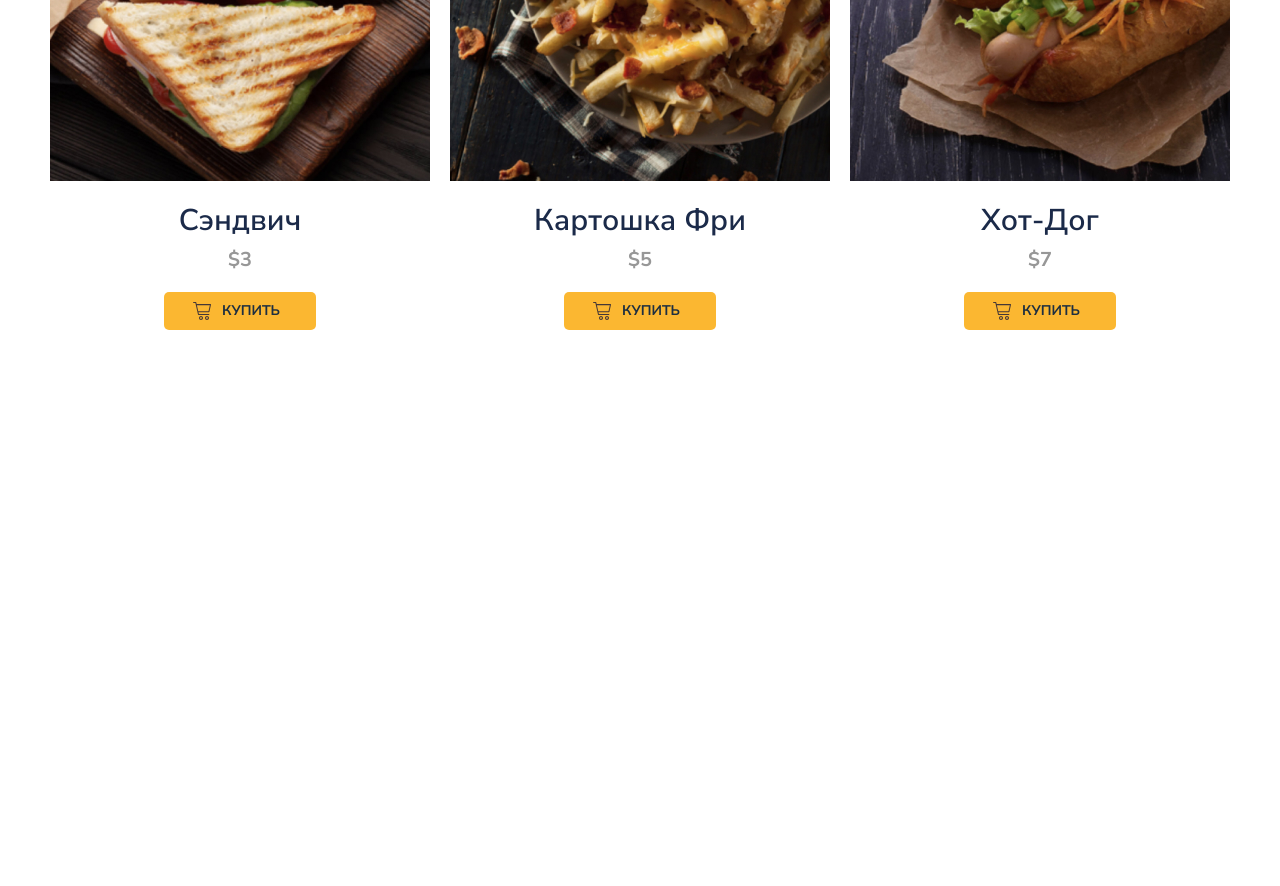
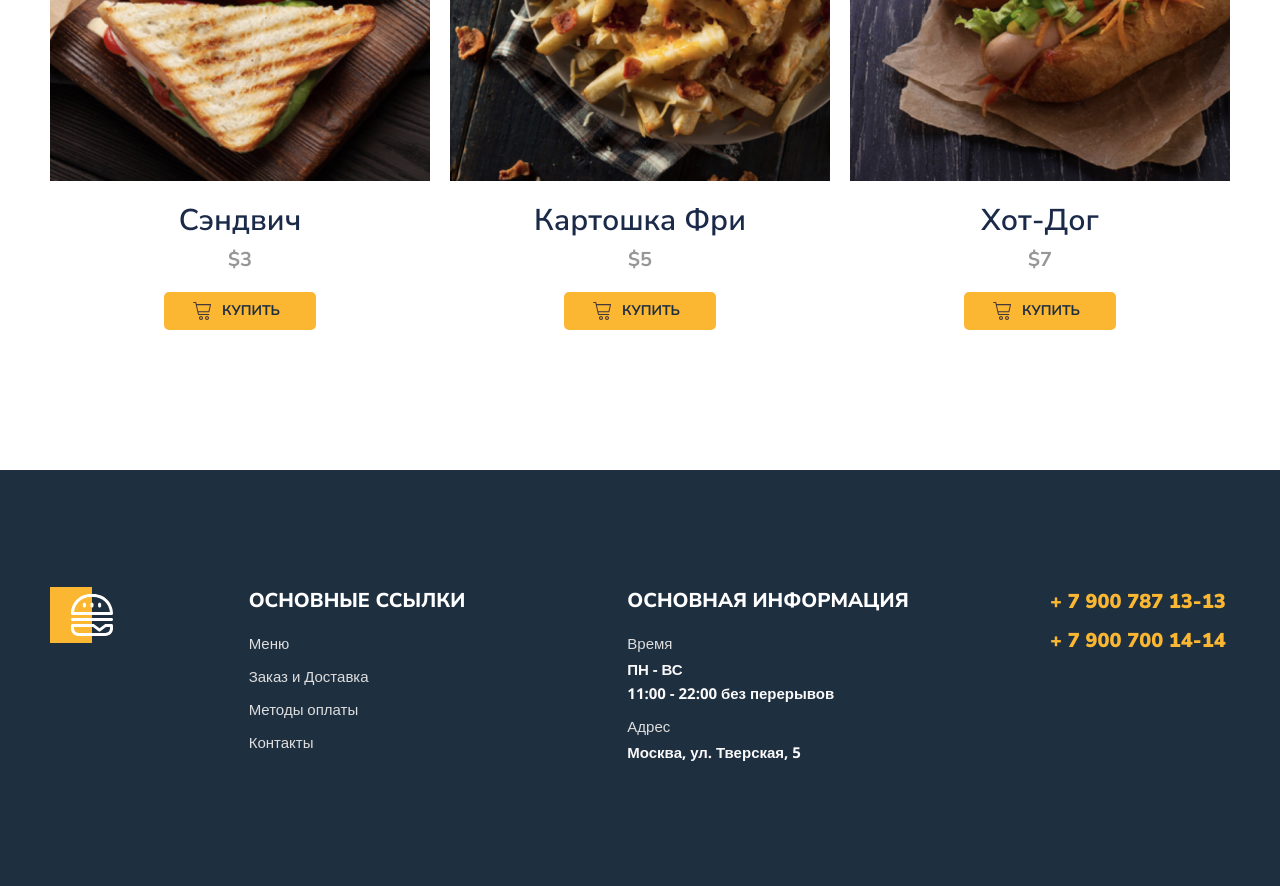
Before and after one commit to Dellevar-wow/Module01-Burger, a plain HTML site: page index2.html in a window 1280 px wide. Shown: the part 3002-3888 px from the top of the page. Before the commit the page ends 3363 px from the top, so only its background shows below. Drawn offline with nearby package versions, Linux system fonts and the light colour scheme.

Commit message:
Add footer

```diff
--- a/index2.html
+++ b/index2.html
@@ -182,5 +182,47 @@
             </div>
         </section>
     </main>
+    <footer>
+        <div class="container">
+            <div class="footer-box">
+                <div class="footer-item">
+                    <img class="footer-logo" src="image/logo.svg" alt="Logo">
+                </div>
+                <div class="footer-item-links">
+                    <div class="footer-item">
+                            <h2 class="footer-title">основные ссылки</h2>
+                        <ul class="footer-list">
+                            <li><a href="">Меню</a></li>
+                            <li><a href="">Заказ и Доставка</a></li>
+                            <li><a href="">Методы оплаты</a></li>
+                            <li><a href="">Контакты</a></li>
+                        </ul>
+                    </div>
+                </div>
+                <div class="footer-item-info">
+                    <div class="footer-item">
+                            <h2 class="footer-title">основная информация</h2>
+                        <ul class="footer-list">
+                            <li>
+                                <span>Время</span>
+                                ПН - ВС <br>
+                                11:00 - 22:00 без перерывов
+                            </li>
+                            <li>
+                                <span>Адрес</span>
+                                Москва, ул. Тверская, 5
+                            </li>
+                        </ul>
+                    </div>
+                </div>
+                <div class="footer-tel">
+                    <ul class="footer-list">
+                        <li>+ 7 900 787 13-13</li>
+                        <li>+ 7 900 700 14-14</li>
+                    </ul>
+                </div>
+            </div>
+        </div>
+    </footer>
 </body>
 </html>
--- a/style/main2.css
+++ b/style/main2.css
@@ -138,6 +138,9 @@ header {
     line-height: 1.6;
     max-width: 320px;
     margin: 0 auto;
+}
+main {
+    padding-bottom: 109px;
 }
 .banner-box {
     background-image: url(../image/banner_bg.jpg);
@@ -296,3 +299,70 @@ header {
 .additional-menu-header {
     margin-bottom: 36px;
 }
+footer{
+    background: #1E2F40;
+    color: #fff;
+    padding-top: 117px;
+    padding-bottom: 106px;
+}
+.footer-box {
+    display: flex;
+    justify-content: space-between;
+}
+.footer-logo{
+    width: 63px;
+    height: 56px;
+}
+.footer-item-links {
+    width: 274px;
+    height: 173px;
+    padding-left: 50px;
+    padding-top: 2px;
+}
+.footer-item-info {
+    width: 337px;
+    padding-top: 2px;
+    padding-left: 19px;
+}
+.footer-title {
+    font-size: 20px;
+    font-weight: 800;
+    text-transform: uppercase;
+    margin-bottom: 19px;
+    margin-top: 0;
+}
+.footer-item li{
+    margin-bottom: 9px;
+    font-family: 'Open Sans', sans-serif;
+    font-size: 15px;
+    color: #FAF9F9;
+    font-weight: 700;
+    line-height: 24px;
+}
+.footer-item a{
+    color: #DEDEDE;
+    text-decoration: none;
+    font-weight: 400;
+
+}
+.footer-item span{
+    color: #DEDEDE;
+    display: block;
+    font-weight: 400;
+    margin-bottom: 2px;
+}
+.footer-tel ul{
+    font-size: 20px;
+    color: #FBB731;
+    margin-top: 0;
+    font-weight: 900;
+    width: 180px;
+}
+.footer-tel li{
+    margin-bottom: 16px;
+    margin-top: 3px;
+}
+.footer-list {
+    padding-left: 0;
+    list-style-type: none;
+}
```
